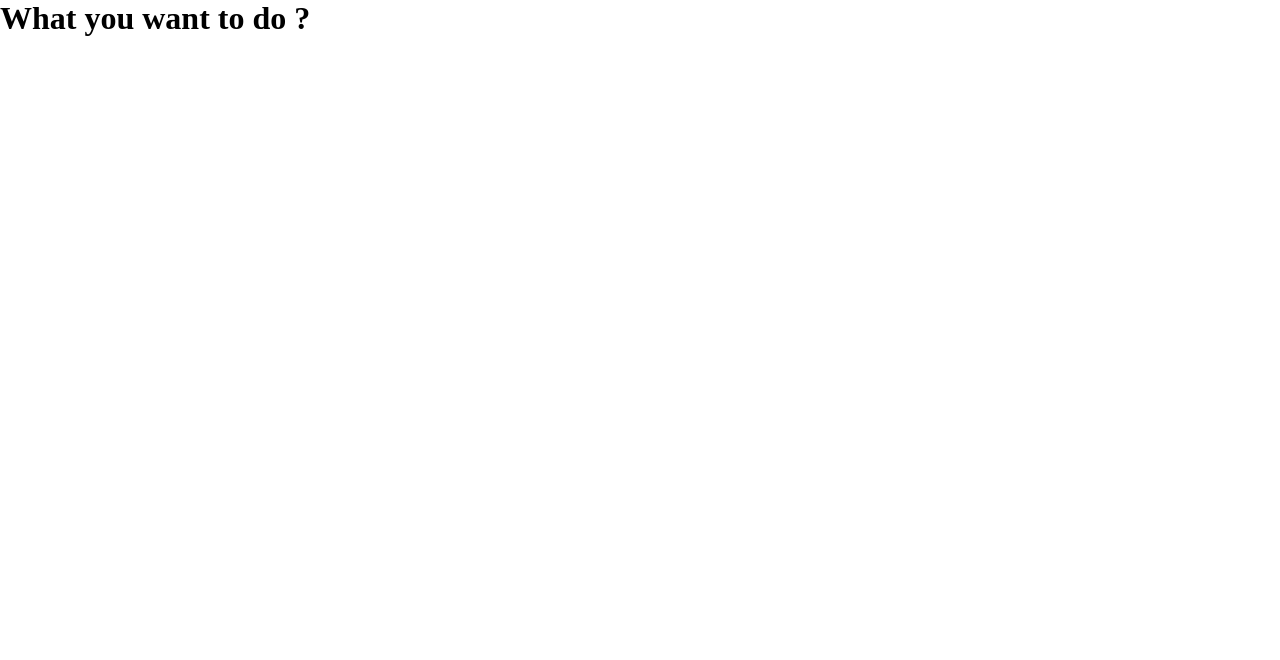
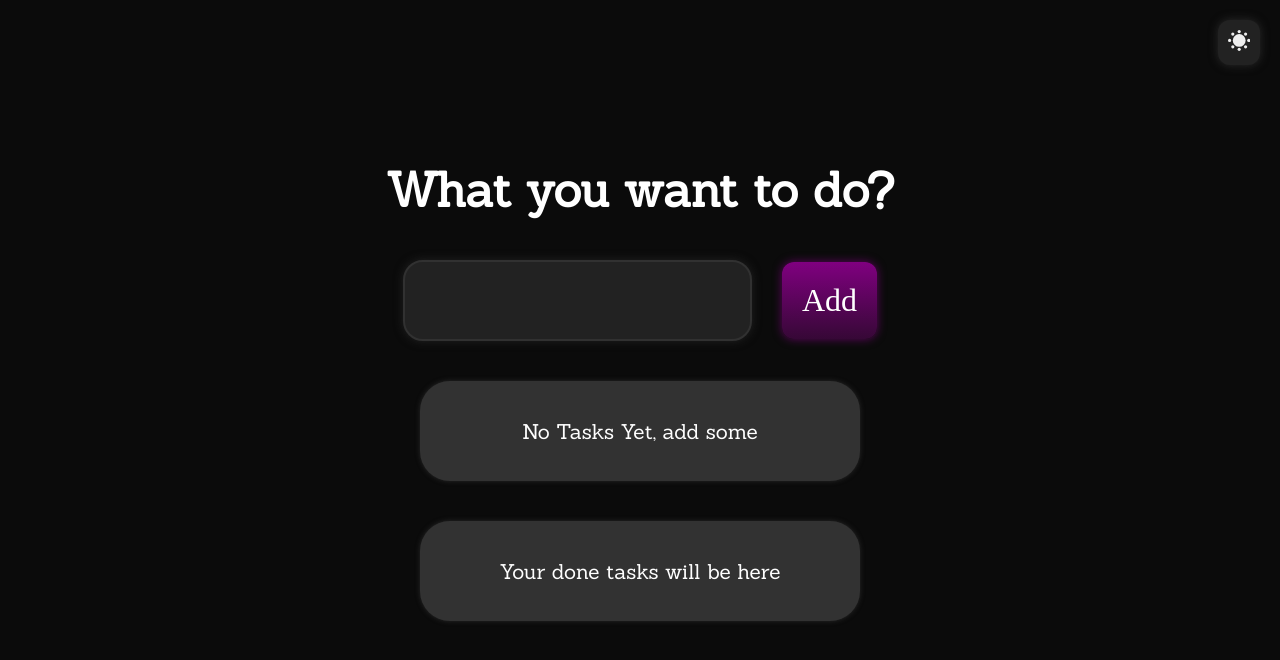
Before and after one commit to TheLoxenOne/js-projects, a plain HTML site: page index.html in a window 1280 px wide. Drawn offline with Linux system fonts and the light colour scheme; a web font is replaced by a local one.

Commit message:
added css style

```diff
--- a/index.html
+++ b/index.html
@@ -5,10 +5,39 @@
     <meta name="viewport" content="width=device-width, initial-scale=1.0" />
     <meta http-equiv="X-UA-Compatible" content="ie=edge" />
     <title>Document</title>
-    <link rel="stylesheet" href="style.css">
+    <link rel="stylesheet" href="style.css" />
   </head>
   <body>
-    <h1>What you want to do ?</h1>
+
+    <div class="parentContainer">
+    <div class="modeControl">
+        <svg xmlns="http://www.w3.org/2000/svg" xmlns:svg="http://www.w3.org/2000/svg" xmlns:xlink="http://www.w3.org/1999/xlink" width="22.38" height="20.93" viewBox="0 0 22.38 20.93" preserveAspectRatio="xMidYMid meet">
+	<g transform="matrix(1, 0, 0, 1, -127.12259674072266, 586.2452392578125)">
+		<ellipse cx="131.93" cy="-582.17" rx="1.6" ry="1.6" style="fill:#EFEFEF;" />
+		<ellipse cx="138.32" cy="-584.64" rx="1.6" ry="1.6" style="fill:#EFEFEF;" />
+		<ellipse cx="138.32" cy="-575.78" rx="6.39" ry="6.39" style="fill:#EFEFEF;" />
+		<ellipse cx="144.71" cy="-582.17" rx="1.6" ry="1.6" style="fill:#EFEFEF;" />
+		<ellipse cx="147.9" cy="-575.78" rx="1.6" ry="1.6" style="fill:#EFEFEF;" />
+		<ellipse cx="144.71" cy="-569.39" rx="1.6" ry="1.6" style="fill:#EFEFEF;" />
+		<ellipse cx="138.32" cy="-566.92" rx="1.6" ry="1.6" style="fill:#EFEFEF;" />
+		<ellipse cx="131.93" cy="-569.39" rx="1.6" ry="1.6" style="fill:#EFEFEF;" />
+		<ellipse cx="128.72" cy="-575.78" rx="1.6" ry="1.6" style="fill:#EFEFEF;" />
+	</g>
+</svg>
+      </div>
+      <h1>What you want to do?</h1>
+      <div class="inputAction">
+        <input type="text" class="input" />
+        <button class="add">Add</button>
+      </div>
+
+      <div class="notDone">
+        <p class="noTasksMsg">No Tasks Yet, add some</p>
+      </div>
+      <div class="done">
+        <p class="NoDoneTasks">Your done tasks will be here</p>
+      </div>
+    </div>
     <script src="script.js"></script>
   </body>
 </html>
--- a/style.css
+++ b/style.css
@@ -1,5 +1,89 @@
-*{
+@import url("https://fonts.googleapis.com/css2?family=Sanchez:ital@0;1&display=swap");
+@import url("https://fonts.googleapis.com/css2?family=Port+Lligat+Slab&display=swap");
+* {
   padding: 0;
   margin: 0;
   box-sizing: border-box;
 }
+.parentContainer {
+  display: flex;
+  background: #0b0b0b;
+  justify-content: center;
+  align-items: center;
+  min-height: 100vh;
+  flex-direction: column;
+  color: white;
+  gap: 40px;
+}
+h1 {
+  color: white;
+  font-size: 3rem;
+
+  font-family: Sanchez;
+  text-align: center;
+  font-weight: 600;
+}
+.done {
+  width: 440px;
+  height: 100px;
+  background: #323232;
+  border-radius: 30px;
+  box-shadow: 0 0 5px #292929;
+
+  display: flex;
+  justify-content: center;
+  align-items: center;
+  font-size: 1.3rem;
+  font-family: Sanchez;
+
+  margin-bottom: 20px;
+}
+.notDone {
+  width: 440px;
+  height: 100px;
+  background: #323232;
+  border-radius: 30px;
+  box-shadow: 0 0 5px #292929;
+
+  display: flex;
+  justify-content: center;
+  align-items: center;
+  font-size: 1.3rem;
+  font-family: Sanchez;
+
+}
+.input {
+  padding: 25px;
+  border: solid 2px#313131;
+  background: #222;
+  border-radius: 20px;
+  box-shadow: #222 0 0 10px;
+  font-family: "port lligat slab";
+  color: white;
+  text-align: center;
+  font-size: 1.5rem;
+}
+button {
+  padding: 20px;
+  color: white;
+  background: linear-gradient(purple, #360836);
+  box-shadow: 0 0 10px #800080b6;
+  border: none;
+  margin-left: 30px;
+  border-radius: 12px;
+  font-size: 2rem;
+  font-family: "port lligat slab";
+}
+.inputAction {
+  display: flex;
+  align-items: center;
+}
+.modeControl {
+  background: #222;
+  padding: 10px;
+  border-radius: 12px;
+  box-shadow: 0 0 10px #2a2a2a;
+  position: absolute;
+  top: 20px;
+  right: 20px;
+}
```
